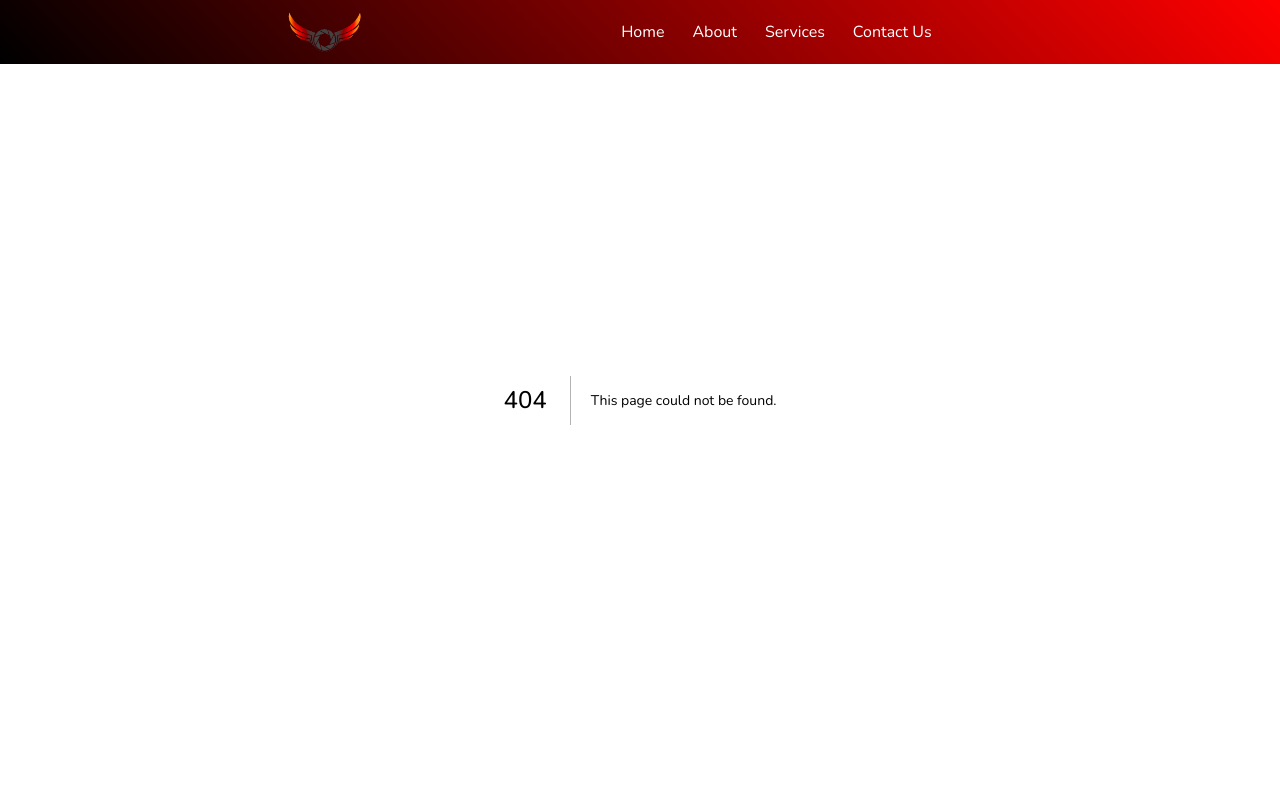
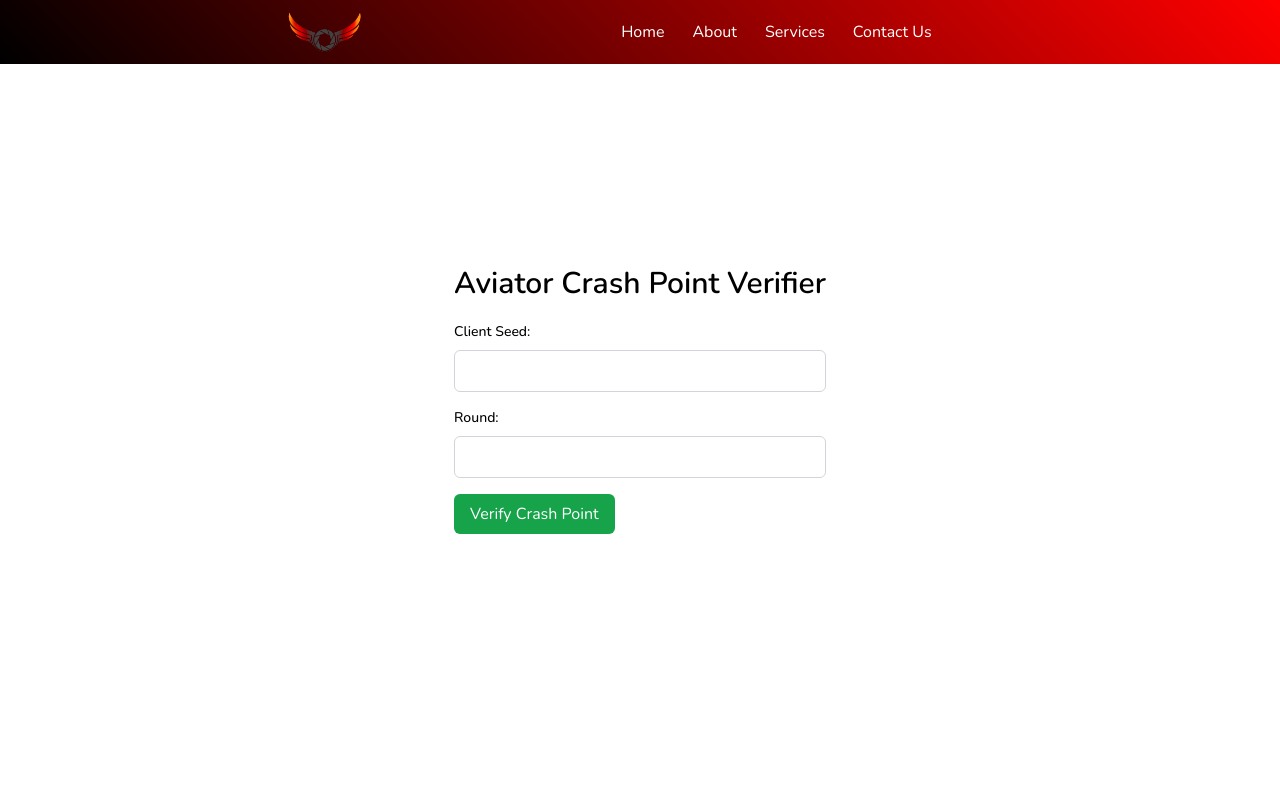
Before and after one commit to Gurungbabita02/portfolio, a Next.js app: page /aviator in a window 1280 px wide. Before the commit this address had no page. Shown: the top 800 px of the page. Built offline with nearby package versions, Linux system fonts and the light colour scheme.

Commit message:
Aviator--

```diff
--- /dev/null
+++ b/src/app/api/crash-verify/route.js
@@ -0,0 +1,41 @@
+// app/api/verify-crash/route.js
+import { NextResponse } from 'next/server';
+import crypto from 'crypto';
+
+function generateServerSeed() {
+  return crypto.randomBytes(32).toString('hex'); // 64-character hex seed
+}
+
+function generateCrashPoint(serverSeed, clientSeed, nonce) {
+  const input = `${serverSeed}:${clientSeed}:${nonce}`;
+  const hash = crypto.createHash('sha256').update(input).digest('hex');
+
+  const h = parseInt(hash.slice(0, 13), 16);
+  const e = Math.pow(2, 52);
+
+  if (h === 0) return 1.00;
+  const result = Math.floor((100 * e - h) / (e - h)) / 100;
+  return Math.max(1.0, result);
+}
+
+export async function POST(req) {
+  try {
+    const body = await req.json();
+    const { clientSeed, nonce } = body;
+
+    if (!clientSeed || typeof nonce !== 'number') {
+      return NextResponse.json({ error: "Missing required fields." }, { status: 400 });
+    }
+
+    const serverSeed = generateServerSeed(); // generated internally
+    const crashPoint = generateCrashPoint(serverSeed, clientSeed, nonce);
+
+    return NextResponse.json({
+      crashPoint,
+      serverSeed, // Optional: return this so user can verify
+      hashedServerSeed: crypto.createHash('sha256').update(serverSeed).digest('hex') // For provable fairness
+    });
+  } catch (err) {
+    return NextResponse.json({ error: "Server Error" }, { status: 500 });
+  }
+}
--- /dev/null
+++ b/src/app/aviator/page.jsx
@@ -0,0 +1,103 @@
+// app/page.js
+'use client';
+import { useState } from 'react';
+
+const CrashPointVerifier = () => {
+  const [clientSeed, setClientSeed] = useState('');
+  const [nonce, setNonce] = useState('');
+  const [crashPoint, setCrashPoint] = useState(null);
+  const [error, setError] = useState(null);
+  const [loading, setLoading] = useState(false);
+
+  const handleVerifyCrashPoint = async () => {
+    if ( !clientSeed || !nonce) {
+      setError('Please provide all the fields');
+      return;
+    }
+
+    setError(null);
+    setLoading(true);
+
+    try {
+      const res = await fetch('/api/crash-verify', {
+        method: 'POST',
+        headers: {
+          'Content-Type': 'application/json',
+        },
+        body: JSON.stringify({
+
+          clientSeed,
+          nonce: parseInt(nonce, 10),
+        }),
+      });
+
+      const data = await res.json();
+
+      if (res.ok) {
+        setCrashPoint(data.crashPoint);
+        setClientSeed("")
+        setNonce("")
+      } else {
+        setError(data.error || 'An error occurred');
+      }
+    } catch (err) {
+      setError('An unexpected error occurred');
+    } finally {
+      setLoading(false);
+    }
+  };
+
+  return (
+    <div className=" p-5 flex justify-center h-screen items-center">
+
+      <div className=''>
+      <h1 className="text-3xl font-semibold mb-5">Aviator Crash Point Verifier</h1>
+      <div className="mb-4">
+        <label className="block text-sm font-medium">Client Seed:</label>
+        <input
+          type="text"
+          value={clientSeed}
+          onChange={(e) => setClientSeed(e.target.value)}
+          className="mt-2 p-2 w-full border border-gray-300 rounded-md"
+        />
+      </div>
+
+      <div className="mb-4">
+        <label className="block text-sm font-medium">Round:</label>
+        <input
+          type="number"
+          value={nonce}
+          onChange={(e) => setNonce(e.target.value)}
+          className="mt-2 p-2 w-full border border-gray-300 rounded-md"
+        />
+      </div>
+
+      {/* Error/Loading Message */}
+      {error && <p className="text-red-600 mb-4">{error}</p>}
+      {loading && <p className="text-blue-600 mb-4">Verifying...</p>}
+
+      {/* Verify Button */}
+      <button
+        onClick={handleVerifyCrashPoint}
+        className="py-2 px-4 bg-green-600 text-white rounded-md"
+        disabled={loading}
+      >
+        Verify Crash Point
+      </button>
+
+      {/* Display Crash Point */}
+      {crashPoint !== null && (
+        <div className="mt-5">
+          <h2 className="text-xl font-semibold">Crash Point:</h2>
+          <p>{crashPoint}</p>
+        </div>
+      )}
+
+      </div>
+
+
+    </div>
+  );
+};
+
+export default CrashPointVerifier;
```
